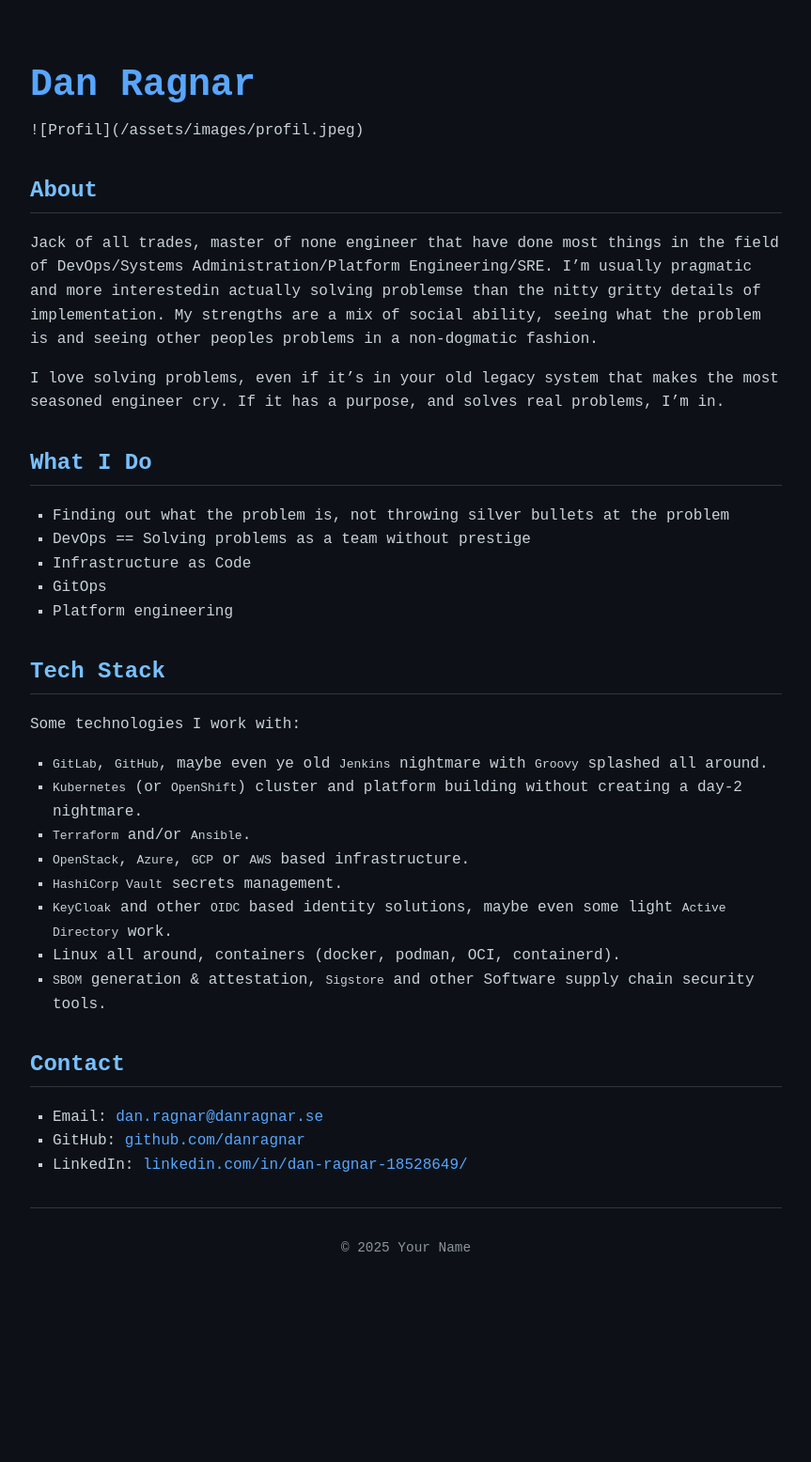
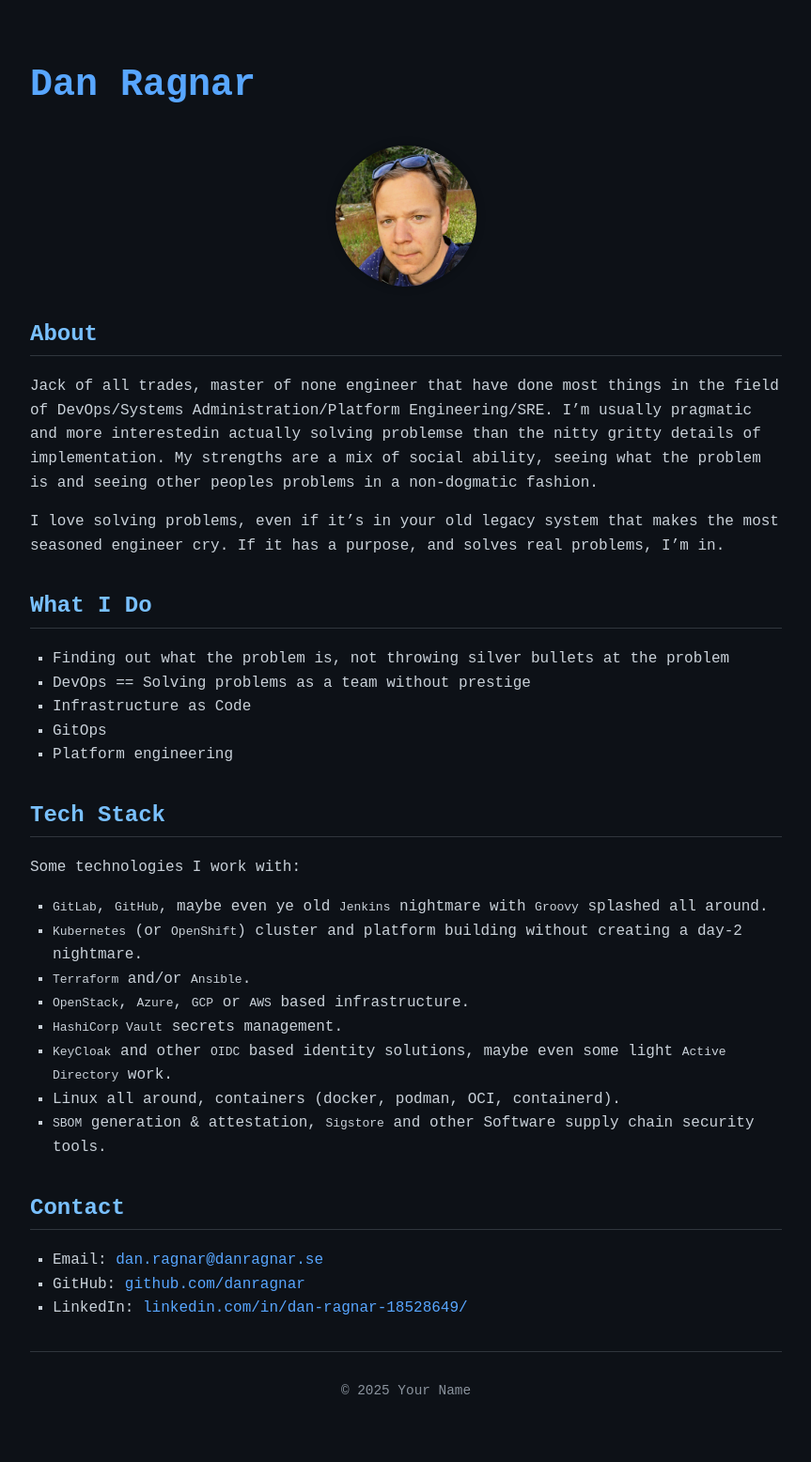
Before and after one commit to danragnar/danragnar.github.io, a Jekyll site: the page built from index.md, in a window 1280 px wide. Shown: the whole page at 94% size, without its empty margins (208-1071 px from the left). Built offline with Jekyll 4.4.1, drawn with Linux system fonts in a browser that asks for light colours; before the commit the page ends 1404 px from its top, so only the background shows below that.

Commit message:
Try fix image link

```diff
--- a/index.md
+++ b/index.md
@@ -5,9 +5,7 @@ title: Home
 
 # Dan Ragnar
 
-<div class="profile-pic">
-  ![Profil](/assets/images/profil.jpeg)
-</div>
+<img src="/assets/images/profil.jpeg" alt="Profil" class="profile-pic" />
 
 ## About
 
```
